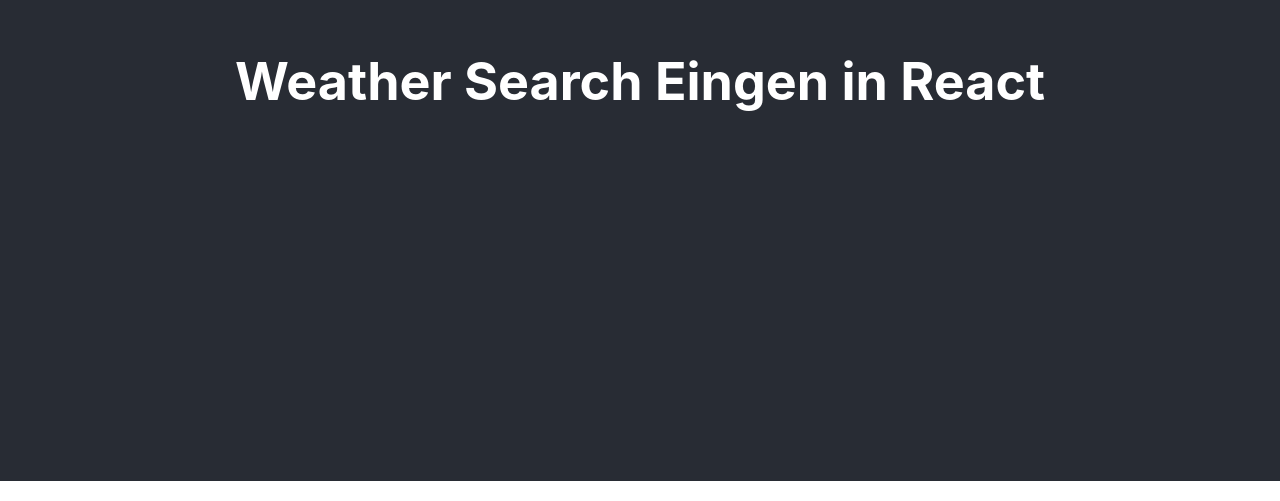
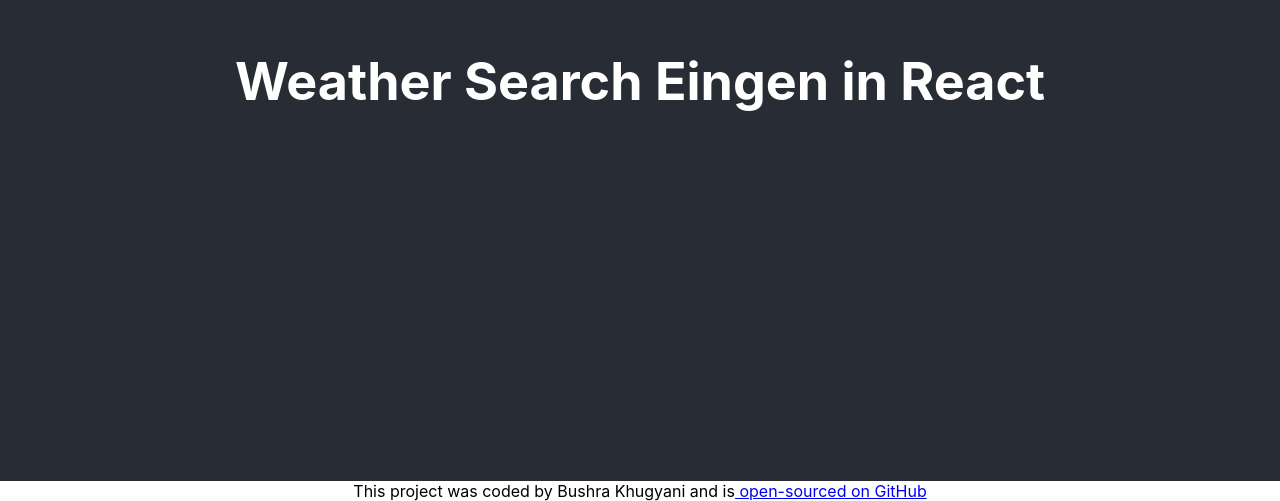
Before and after one commit to bushrakhugyani/react-weather, a React (Create React App) app: page / in a window 1280 px wide. Shown: the part 319-820 px from the top of the page. Built offline with nearby package versions, Linux system fonts and the light colour scheme.

Commit message:
added footer to App.js

```diff
--- a/src/App.js
+++ b/src/App.js
@@ -7,6 +7,12 @@
       <header className="App-header">
        <h1> Weather Search Eingen in React</h1>
       </header>
+      <footer>
+         This project was coded by Bushra Khugyani and is
+        <a href="https://github.com/bushrakhugyani/react-weather"> open-sourced on GitHub
+        </a>
+      </footer>
+
     </div>
   );
 }
```
Also changed, not shown: src/WeatherData.js (added).
